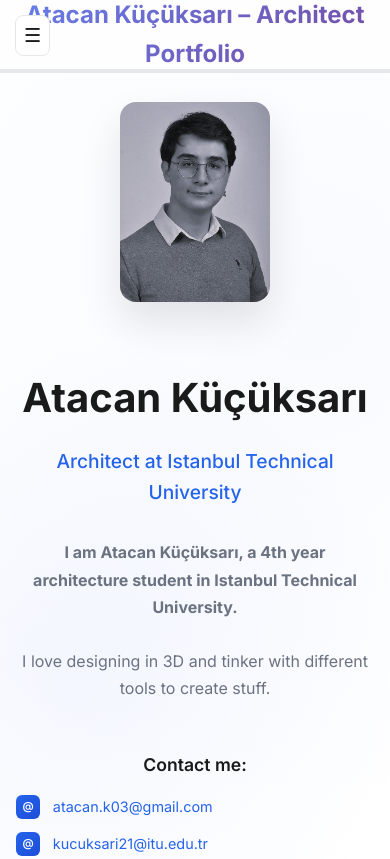
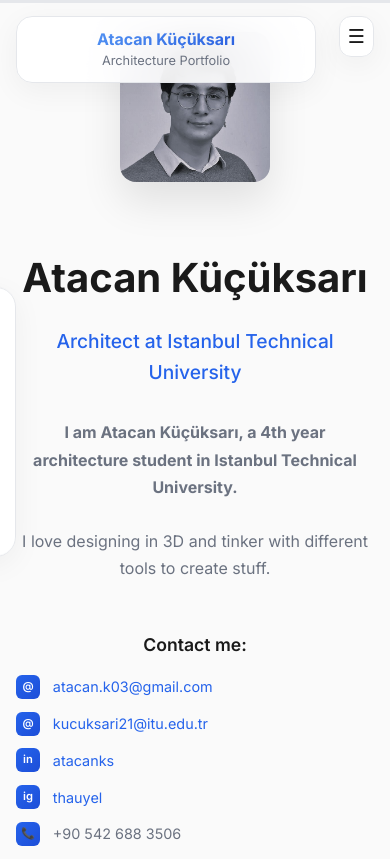
Before and after one commit to Thauyel/Thauyel.github.io, a plain HTML site: page index.html in a window 390 px wide. Shown: the top 859 px of the page. Drawn offline with Linux system fonts and the light colour scheme.

Commit message:
site düzenlemesi başlık lokasyonu falan bir de proje 4

```diff
--- a/index.html
+++ b/index.html
@@ -4,6 +4,42 @@
   <meta charset="UTF-8" />
   <meta name="viewport" content="width=device-width, initial-scale=1.0" />
   <title>Atacan Küçüksarı – Architect Portfolio</title>
+
+  <!-- Favicon -->
+  <link rel="icon" type="image/x-icon" href="favicon/favicon.ico">
+  <link rel="apple-touch-icon" sizes="180x180" href="favicon/apple-touch-icon.png">
+  <link rel="icon" type="image/png" sizes="32x32" href="favicon/favicon-32x32.png">
+  <link rel="icon" type="image/png" sizes="16x16" href="favicon/favicon-16x16.png">
+  <link rel="manifest" href="favicon/site.webmanifest">
+
+  <!-- Meta Tags for SEO -->
+  <meta name="description" content="Atacan Küçüksarı - 4th year architecture student at Istanbul Technical University. Portfolio showcasing innovative architectural projects including Apollo Cultural Arts Center, Tremora modular shelter system, Hermes quarry transformation, and Travion İzmir hub.">
+  <meta name="keywords" content="architecture, design, portfolio, Istanbul Technical University, Atacan Küçüksarı, architectural projects, 3D design, sustainable architecture">
+  <meta name="author" content="Atacan Küçüksarı">
+
+  <!-- Open Graph / Facebook -->
+  <meta property="og:type" content="website">
+  <meta property="og:url" content="https://atacankucuksari.com/">
+  <meta property="og:title" content="Atacan Küçüksarı – Architect Portfolio">
+  <meta property="og:description" content="4th year architecture student at Istanbul Technical University. Explore innovative architectural projects and designs.">
+  <meta property="og:image" content="favicon/og-image.jpg">
+  <meta property="og:image:width" content="1200">
+  <meta property="og:image:height" content="630">
+  <meta property="og:site_name" content="Atacan Küçüksarı Portfolio">
+
+  <!-- Twitter -->
+  <meta property="twitter:card" content="summary_large_image">
+  <meta property="twitter:url" content="https://atacankucuksari.com/">
+  <meta property="twitter:title" content="Atacan Küçüksarı – Architect Portfolio">
+  <meta property="twitter:description" content="4th year architecture student at Istanbul Technical University. Explore innovative architectural projects and designs.">
+  <meta property="twitter:image" content="favicon/twitter-image.jpg">
+
+  <!-- Additional Meta Tags -->
+  <meta name="robots" content="index, follow">
+  <meta name="language" content="English">
+  <meta name="revisit-after" content="7 days">
+  <meta name="theme-color" content="#2563eb">
+
   <link href="https://fonts.googleapis.com/css2?family=Inter:wght@300;400;500;600;700&display=swap" rel="stylesheet">
   <style>
     * {
@@ -55,73 +91,90 @@
     /* Header */
     .header {
       position: fixed;
-      top: 0;
-      left: 0;
-      right: 0;
-      height: 70px;
-      background: rgba(255, 255, 255, 0.8);
+      top: 2rem;
+      left: 2rem;
+      width: 250px;
+      background: rgba(255, 255, 255, 0.9);
       backdrop-filter: blur(20px) saturate(180%);
-      border-bottom: 1px solid var(--border-color);
+      border: 1px solid var(--border-color);
+      border-radius: 16px;
       z-index: 1000;
-      display: flex;
-      align-items: center;
-      justify-content: center;
-      padding: 0 2rem;
+      padding: 1rem 1.5rem;
+      box-shadow: 0 8px 30px var(--shadow-light);
     }
 
     @media (prefers-color-scheme: dark) {
       .header {
-        background: rgba(10, 10, 10, 0.8);
+        background: rgba(17, 17, 17, 0.9);
       }
     }
 
     .header-title {
-      font-size: 1.5rem;
+      color: var(--text-primary);
+      line-height: 1.3;
+      text-align: center;
+    }
+
+    .header-name {
+      font-size: 1.1rem;
       font-weight: 700;
-      color: var(--text-primary);
-      text-align: center;
-      background: var(--gradient-primary);
+      background: linear-gradient(135deg, #60a5fa 0%, #1d4ed8 100%);
       -webkit-background-clip: text;
       -webkit-text-fill-color: transparent;
       background-clip: text;
+      margin-bottom: 0.2rem;
+    }
+
+    .header-subtitle {
+      font-size: 0.85rem;
+      font-weight: 400;
+      color: var(--text-secondary);
     }
 
     /* Mobile Menu Button */
     .mobile-menu-btn {
       display: none;
       position: fixed;
-      top: 15px;
-      left: 15px;
+      top: 2rem;
+      right: 2rem;
       z-index: 1001;
-      background: var(--card-bg);
+      background: rgba(255, 255, 255, 0.9);
+      backdrop-filter: blur(20px) saturate(180%);
       border: 1px solid var(--border-color);
-      border-radius: 8px;
-      padding: 0.5rem;
+      border-radius: 12px;
+      padding: 0.75rem;
       color: var(--text-primary);
       cursor: pointer;
       font-size: 1.2rem;
+      box-shadow: 0 8px 30px var(--shadow-light);
+    }
+
+    @media (prefers-color-scheme: dark) {
+      .mobile-menu-btn {
+        background: rgba(17, 17, 17, 0.9);
+      }
     }
 
     /* Sidebar */
     .sidebar {
       position: fixed;
-      top: 70px;
-      left: 0;
-      width: 280px;
-      height: calc(100vh - 70px);
-      background: rgba(255, 255, 255, 0.95);
+      top: 50%;
+      left: 2rem;
+      transform: translateY(-50%);
+      width: 250px;
+      background: rgba(255, 255, 255, 0.9);
       backdrop-filter: blur(20px) saturate(180%);
-      border-right: 1px solid var(--border-color);
+      border: 1px solid var(--border-color);
+      border-radius: 20px;
       padding: 2rem;
       z-index: 900;
-      overflow-y: auto;
-      transform: translateX(0);
+      box-shadow: 0 8px 30px var(--shadow-light);
       transition: transform 0.3s ease;
     }
 
     @media (prefers-color-scheme: dark) {
       .sidebar {
-        background: rgba(17, 17, 17, 0.95);
+        background: rgba(17, 17, 17, 0.9);
       }
     }
 
@@ -176,8 +229,8 @@
 
     /* Main Content */
     .main-content {
-      margin-left: 280px;
-      margin-top: 70px;
+      margin-left: 0;
+      margin-top: 0;
       padding: 0;
     }
 
@@ -214,23 +267,14 @@
       grid-template-columns: 300px 1fr;
       gap: 3rem;
       align-items: start;
-      background: var(--secondary-bg);
+      background: transparent;
       position: relative;
       overflow: hidden;
       padding: 4rem 3rem;
     }
 
     .hero::before {
-      content: '';
-      position: absolute;
-      top: 0;
-      left: 0;
-      right: 0;
-      bottom: 0;
-      background:
-        radial-gradient(circle at 20% 50%, rgba(37, 99, 235, 0.05) 0%, transparent 50%),
-        radial-gradient(circle at 80% 20%, rgba(37, 99, 235, 0.03) 0%, transparent 50%);
-      pointer-events: none;
+      display: none;
     }
 
     .hero-photo-section {
@@ -240,14 +284,14 @@
 
     .hero-photo {
       width: 250px;
-      height: 300px;
+      height: 250px;
       border-radius: 16px;
       box-shadow: 0 20px 40px var(--shadow-medium);
       position: relative;
       overflow: hidden;
       margin-bottom: 2rem;
       background-size: cover;
-      background-position: center;
+      background-position: center top;
       background-repeat: no-repeat;
       background-image: url('src/profile.jpg');
     }
@@ -444,7 +488,7 @@
 
     /* Projects Section */
     .projects {
-      background: var(--secondary-bg);
+      background: transparent;
     }
 
     .projects-grid {
@@ -559,7 +603,7 @@
     /* Scroll Progress */
     .scroll-progress {
       position: fixed;
-      top: 70px;
+      top: 0;
       left: 0;
       width: 100%;
       height: 3px;
@@ -603,15 +647,11 @@
     /* Responsive Design */
     @media (max-width: 1024px) {
       .sidebar {
-        transform: translateX(-100%);
+        transform: translateY(-50%) translateX(-100%);
       }
 
       .sidebar.active {
-        transform: translateX(0);
-      }
-
-      .main-content {
-        margin-left: 0;
+        transform: translateY(-50%) translateX(0);
       }
 
       .mobile-menu-btn {
@@ -628,11 +668,39 @@
       .hero-photo {
         margin: 0 auto 2rem;
         width: 200px;
-        height: 250px;
+        height: 200px;
       }
     }
 
     @media (max-width: 768px) {
+      .header {
+        top: 1rem;
+        left: 1rem;
+        width: calc(100vw - 2rem);
+        max-width: 300px;
+        padding: 0.75rem 1rem;
+      }
+
+      .header-name {
+        font-size: 1rem;
+      }
+
+      .header-subtitle {
+        font-size: 0.8rem;
+      }
+
+      .mobile-menu-btn {
+        top: 1rem;
+        right: 1rem;
+        padding: 0.5rem;
+      }
+
+      .sidebar {
+        left: 1rem;
+        width: calc(100vw - 2rem);
+        max-width: 300px;
+      }
+
       .section {
         padding: 3rem 1rem;
       }
@@ -659,25 +727,17 @@
     }
 
     @media (max-width: 480px) {
-      .header {
-        padding: 0 1rem;
-      }
-
       .hero {
         padding: 2rem 1rem;
       }
 
       .hero-photo {
         width: 150px;
-        height: 200px;
+        height: 150px;
       }
 
       .project-images {
         grid-template-columns: 1fr;
-      }
-
-      .sidebar {
-        width: 100%;
       }
     }
 
@@ -728,7 +788,10 @@
 
   <!-- Header -->
   <header class="header">
-    <h1 class="header-title">Atacan Küçüksarı – Architect Portfolio</h1>
+    <div class="header-title">
+      <div class="header-name">Atacan Küçüksarı</div>
+      <div class="header-subtitle">Architecture Portfolio</div>
+    </div>
   </header>
 
   <!-- Mobile Menu Button -->
@@ -790,11 +853,11 @@
             </div>
             <div class="contact-item">
               <div class="contact-icon">in</div>
-              <a href="#" class="contact-link">atacanks</a>
+              <a href="https://www.linkedin.com/in/atacanks/" class="contact-link" target="_blank" rel="noopener noreferrer">atacanks</a>
             </div>
             <div class="contact-item">
               <div class="contact-icon">ig</div>
-              <a href="#" class="contact-link">thauyel</a>
+              <a href="https://www.instagram.com/thauyel" class="contact-link" target="_blank" rel="noopener noreferrer">thauyel</a>
             </div>
             <div class="contact-item">
               <div class="contact-icon">📞</div>
@@ -1067,9 +1130,9 @@
         <div class="project-card loading">
           <div class="project-header">
             <div class="project-number">04</div>
-            <h3 class="project-title">Sustainable Housing Prototype</h3>
+            <h3 class="project-title">Travion</h3>
             <p class="project-description">
-              An experimental housing prototype that explores renewable energy integration, passive cooling strategies, and adaptive living spaces. This project represents the future of eco-conscious residential design.
+              A hub solution for Izmir/Kemeraltı residents that serves as both a resting place and a passageway, seamlessly integrating modern amenities with the rich history of the area. Travion includes a public square, a bazaar area, and an auction house, all infused with historical elements that pay homage to Kemeraltı's vibrant trading tradition. By modernizing these existing trade functions, the project creates a dynamic and versatile space that caters to contemporary needs while preserving cultural heritage. The hub serves as a gateway to the historic market, providing both entrance and exit points, making it a central and functional part of the community where people can pause, interact, and engage with their surroundings.
             </p>
           </div>
           <div class="project-images">
```
Also changed, not shown: favicon/apple-touch-icon.png (added), favicon/favicon-96x96.png (added), favicon/favicon.ico (added), favicon/favicon.svg (added), favicon/site.webmanifest (added), favicon/web-app-manifest-192x192.png (added), favicon/web-app-manifest-512x512.png (added), src/pr4-1.jpg (added), src/pr4-2.jpg (added), src/pr4-3.jpg (added), src/pr4-4.jpg (added).
